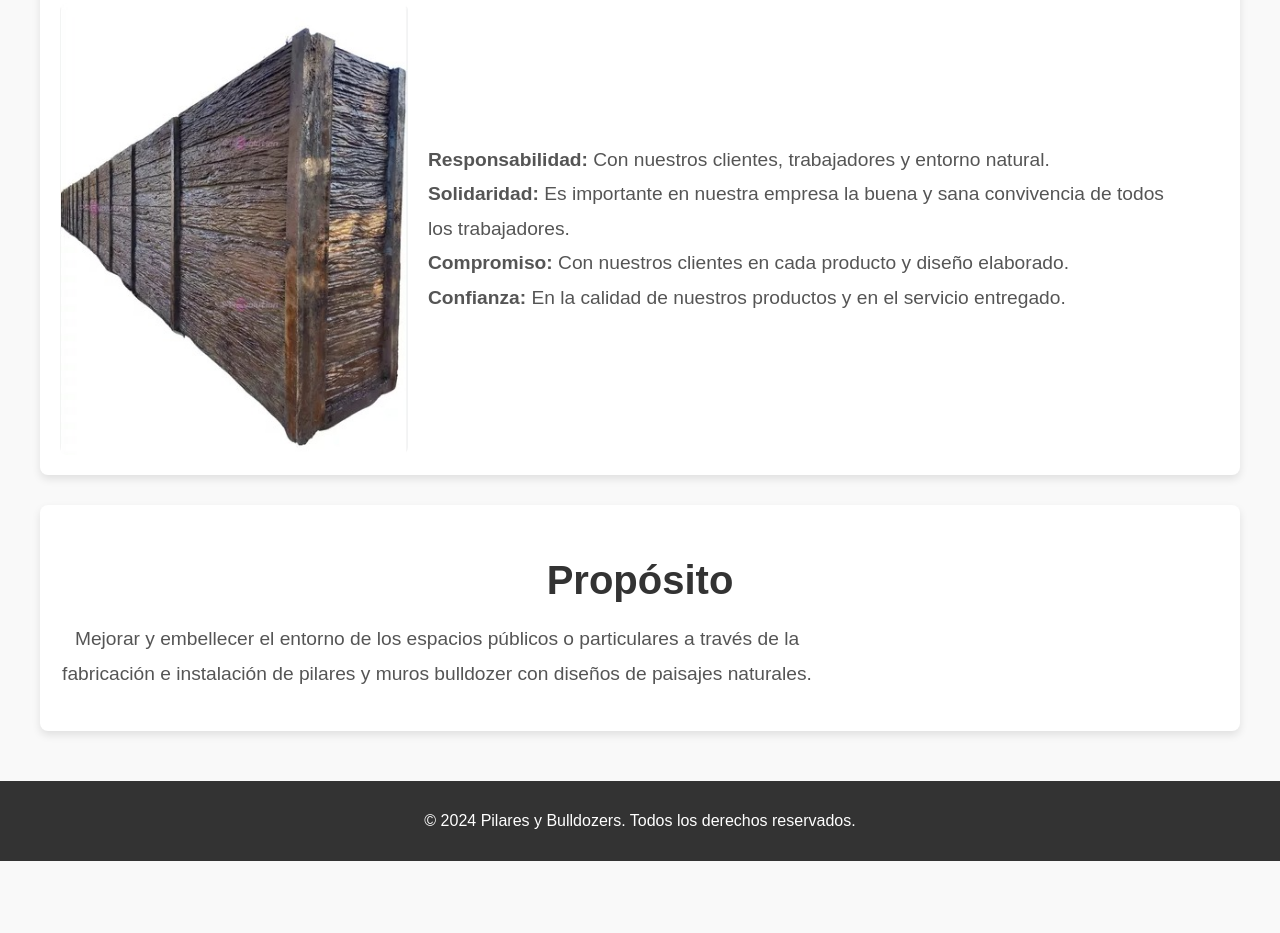
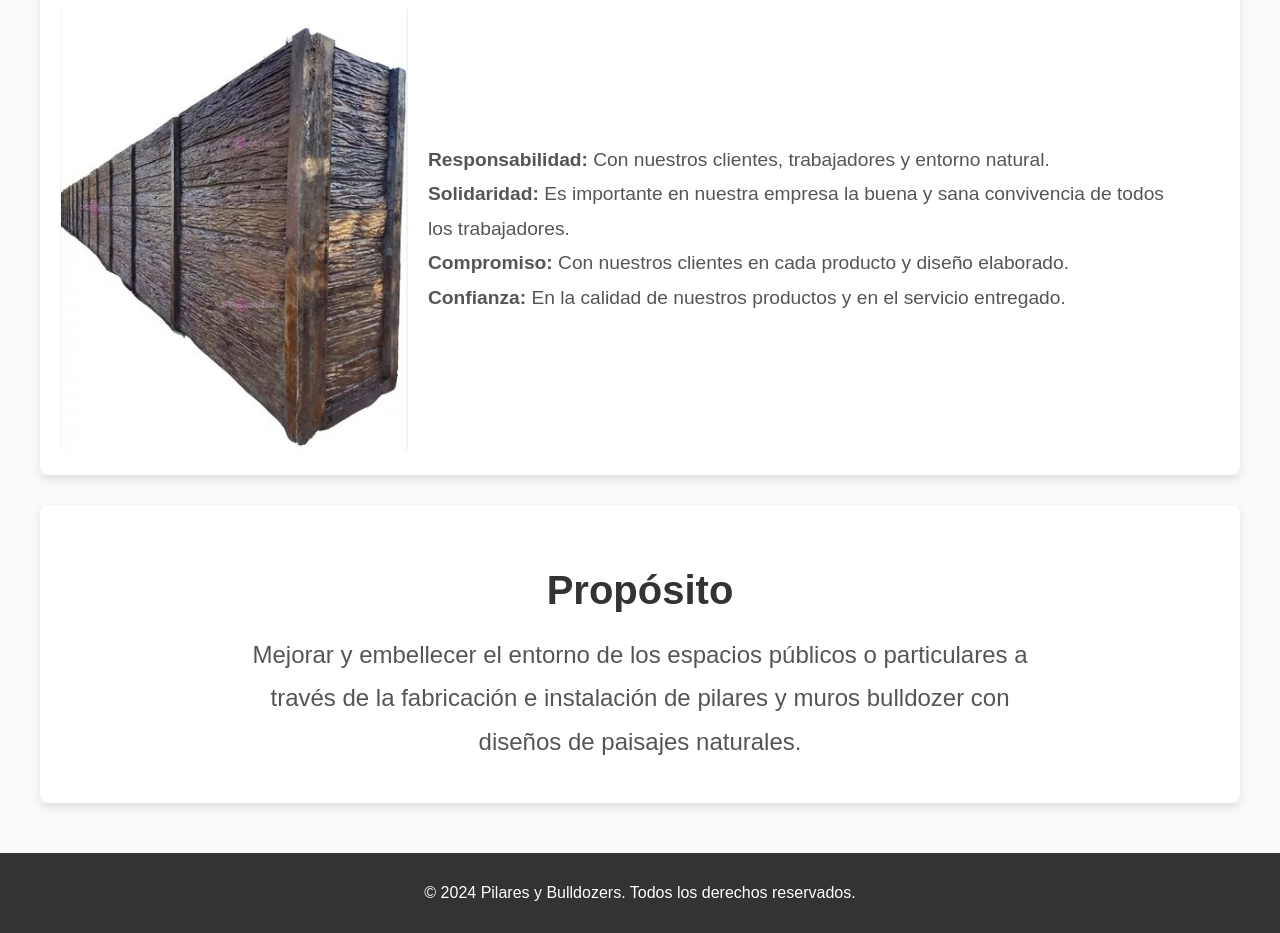
Before and after one commit to PerroCuete/PROYECT-pilares-personalizados-instalacion-web, a plain HTML site: page index.html in a window 1280 px wide. Shown: the part 961-1894 px from the top of the page. Before the commit the page ends 1822 px from the top, so only its background shows below. Drawn offline with Linux system fonts and the light colour scheme.

Commit message:
Update style.css

```diff
--- a/style.css
+++ b/style.css
@@ -87,11 +87,19 @@ section p {
 /* Para la sección de propósito sin imagen */
 #proposito {
     text-align: center;
+    padding: 30px 20px;
+    background-color: #fff;
+    border-radius: 8px;
+    box-shadow: 0 4px 8px rgba(0, 0, 0, 0.1);
 }
 
 #proposito p {
-    font-size: 1.2em;
+    font-size: 1.5em;
     color: #555;
+    line-height: 1.8;
+    margin: 0 auto;
+    max-width: 800px; /* Controla el ancho del texto */
+    padding: 10px 0;
 }
 
 /* Footer */
```
